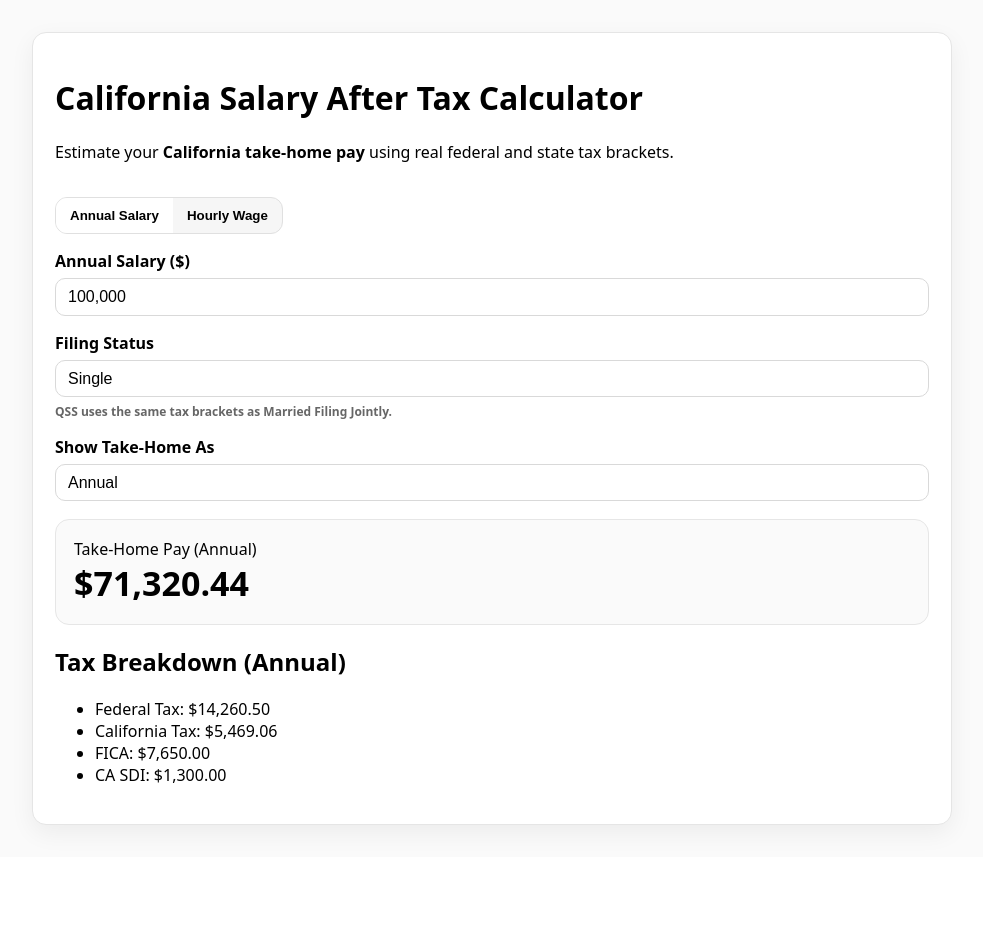
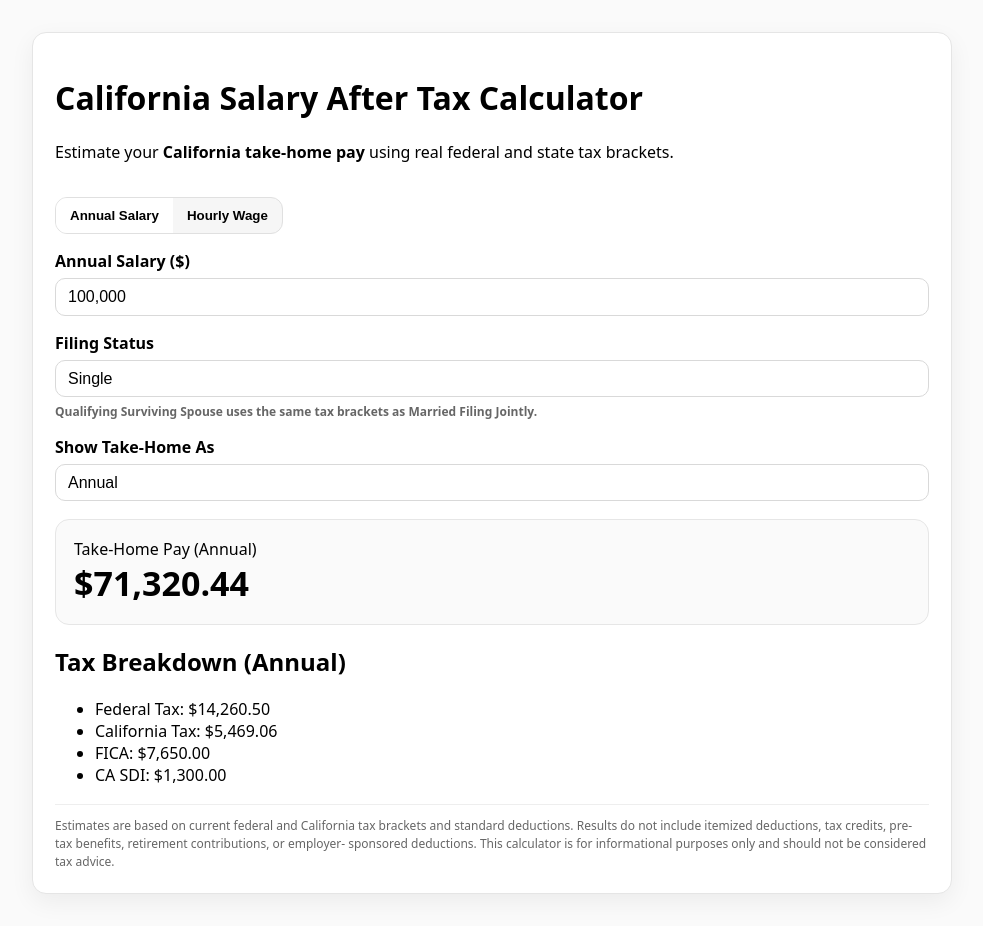
Before and after one commit to brett-the-jet21/salary-after-tax-engine, a Next.js app: page / in a window 1280 px wide. Shown: the whole page, without its empty margins (148-1131 px from the left). Before the commit the page ends 857 px from the top, so only its background shows below. Built offline with nearby package versions, Linux system fonts and the light colour scheme.

Commit message:
Restore footnote and update styles in page.js
Restored footnote section with tax information and adjusted styles.

```diff
--- a/app/page.js
+++ b/app/page.js
@@ -28,7 +28,7 @@ function stripCommas(value) {
   return String(value || "").replace(/,/g, "");
 }
 
-/* -------------------- STYLES (FIXED OVERFLOW) -------------------- */
+/* -------------------- STYLES -------------------- */
 
 const pageWrapStyle = {
   minHeight: "100vh",
@@ -125,6 +125,15 @@ const resultCardStyle = {
   border: "1px solid #e6e6e6",
   borderRadius: 14,
   background: "#fafafa"
+};
+
+const footnoteStyle = {
+  marginTop: 18,
+  paddingTop: 12,
+  borderTop: "1px solid #eee",
+  fontSize: 12,
+  color: "#666",
+  lineHeight: 1.5
 };
 
 /* -------------------- COMPONENT -------------------- */
@@ -271,7 +280,8 @@ export default function Home() {
               <option value="qss">Qualifying Surviving Spouse</option>
             </select>
             <div style={helperTextStyle}>
-              QSS uses the same tax brackets as Married Filing Jointly.
+              Qualifying Surviving Spouse uses the same tax brackets as Married
+              Filing Jointly.
             </div>
           </label>
 
@@ -303,6 +313,15 @@ export default function Home() {
             <li>FICA: ${fmtMoney2(result.fica / divisor)}</li>
             <li>CA SDI: ${fmtMoney2(result.sdi / divisor)}</li>
           </ul>
+
+          {/* ✅ FOOTNOTE RESTORED */}
+          <div style={footnoteStyle}>
+            Estimates are based on current federal and California tax brackets
+            and standard deductions. Results do not include itemized deductions,
+            tax credits, pre-tax benefits, retirement contributions, or employer-
+            sponsored deductions. This calculator is for informational purposes
+            only and should not be considered tax advice.
+          </div>
         </div>
       </div>
     </div>
```
